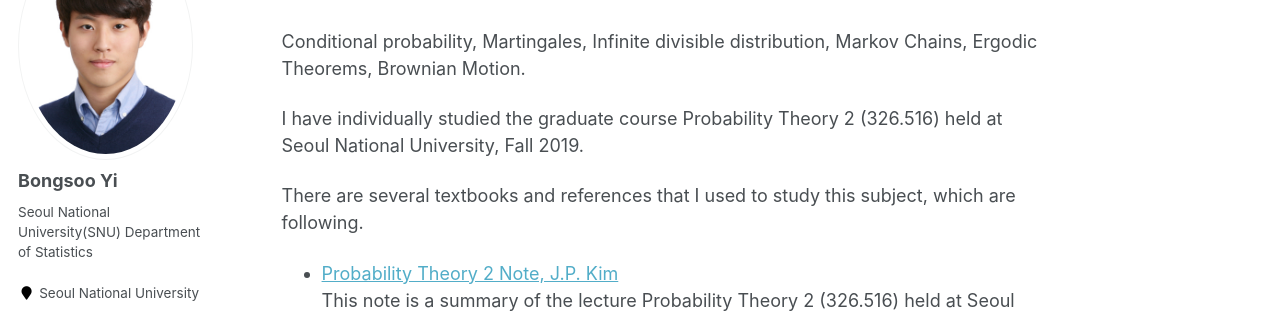
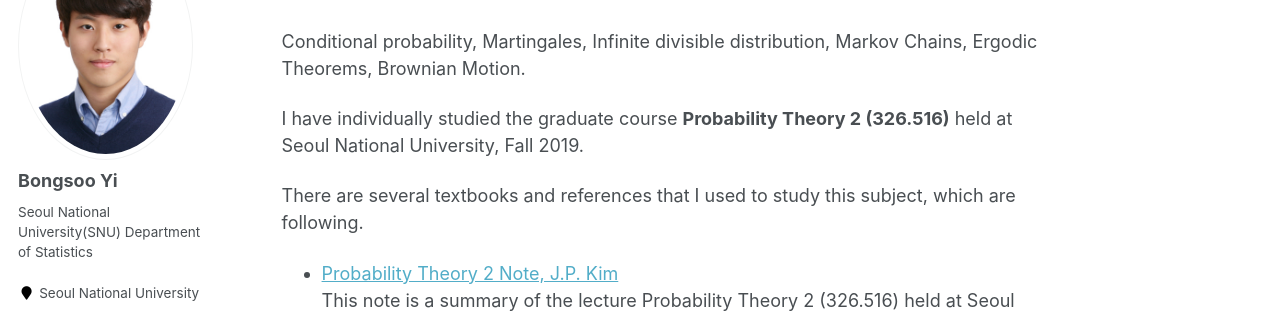
Before and after one commit to austinyi/austinyi.github.io, a Jekyll site: the page built from _publications/2019-12-15-probability2.md, in a window 1280 px wide and 900 px high. Shown: the part 187-500 px from the top of the window. Built offline with Jekyll 4.4.1, drawn with Linux system fonts in a browser that asks for light colours.

```diff
--- a/_publications/2019-12-15-probability2.md
+++ b/_publications/2019-12-15-probability2.md
@@ -10,7 +10,7 @@ paperurl:
 
 Conditional probability, Martingales, Infinite divisible distribution, Markov Chains, Ergodic Theorems, Brownian Motion.
 
-I have individually studied the graduate course Probability Theory 2 (326.516) held at Seoul National University, Fall 2019.
+I have individually studied the graduate course **Probability Theory 2 (326.516)** held at Seoul National University, Fall 2019.
 
 There are several textbooks and references that I used to study this subject, which are following.
 * [Probability Theory 2 Note, J.P. Kim](https://jpkimstat.files.wordpress.com/2018/11/probability-theory-ii1.pdf)
```
